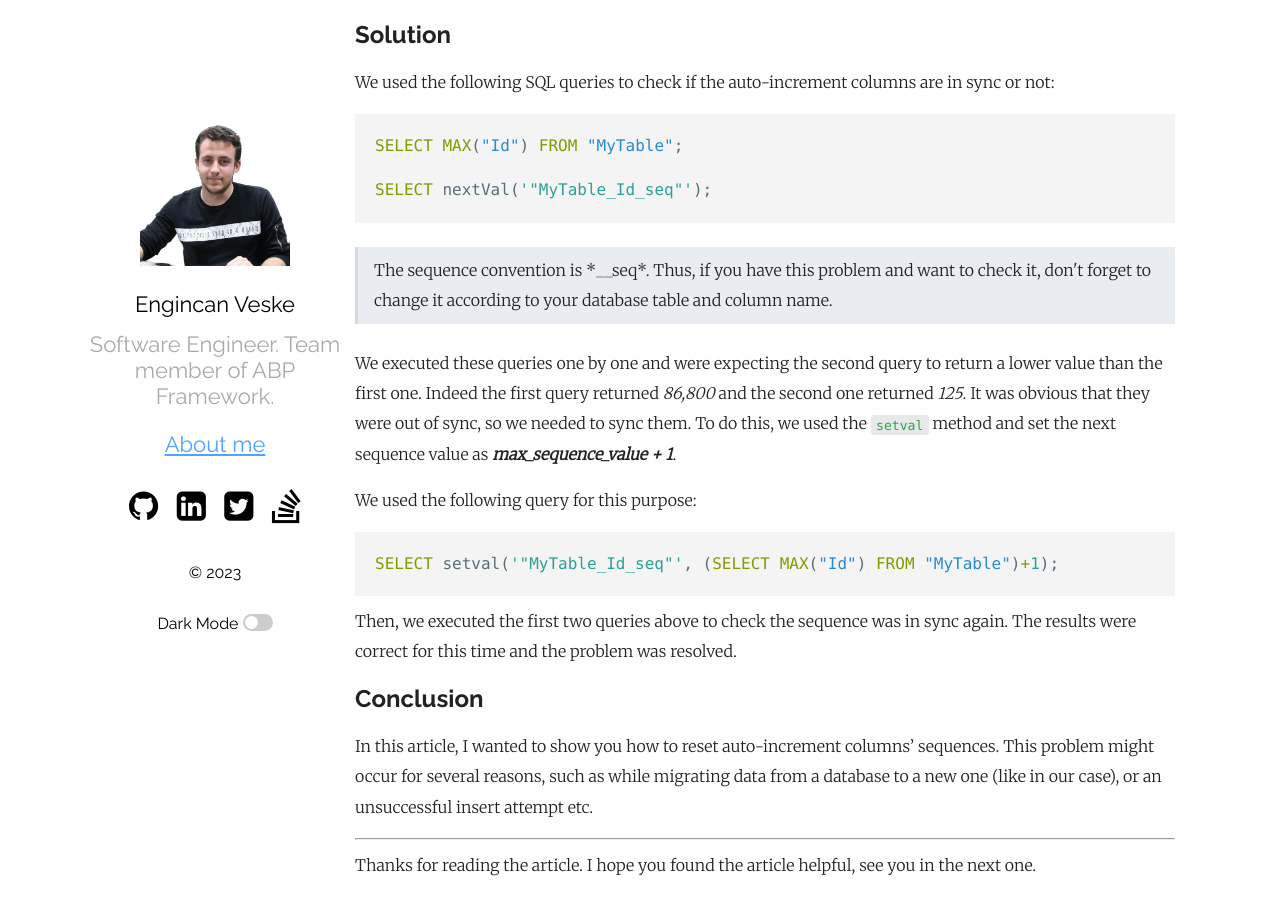
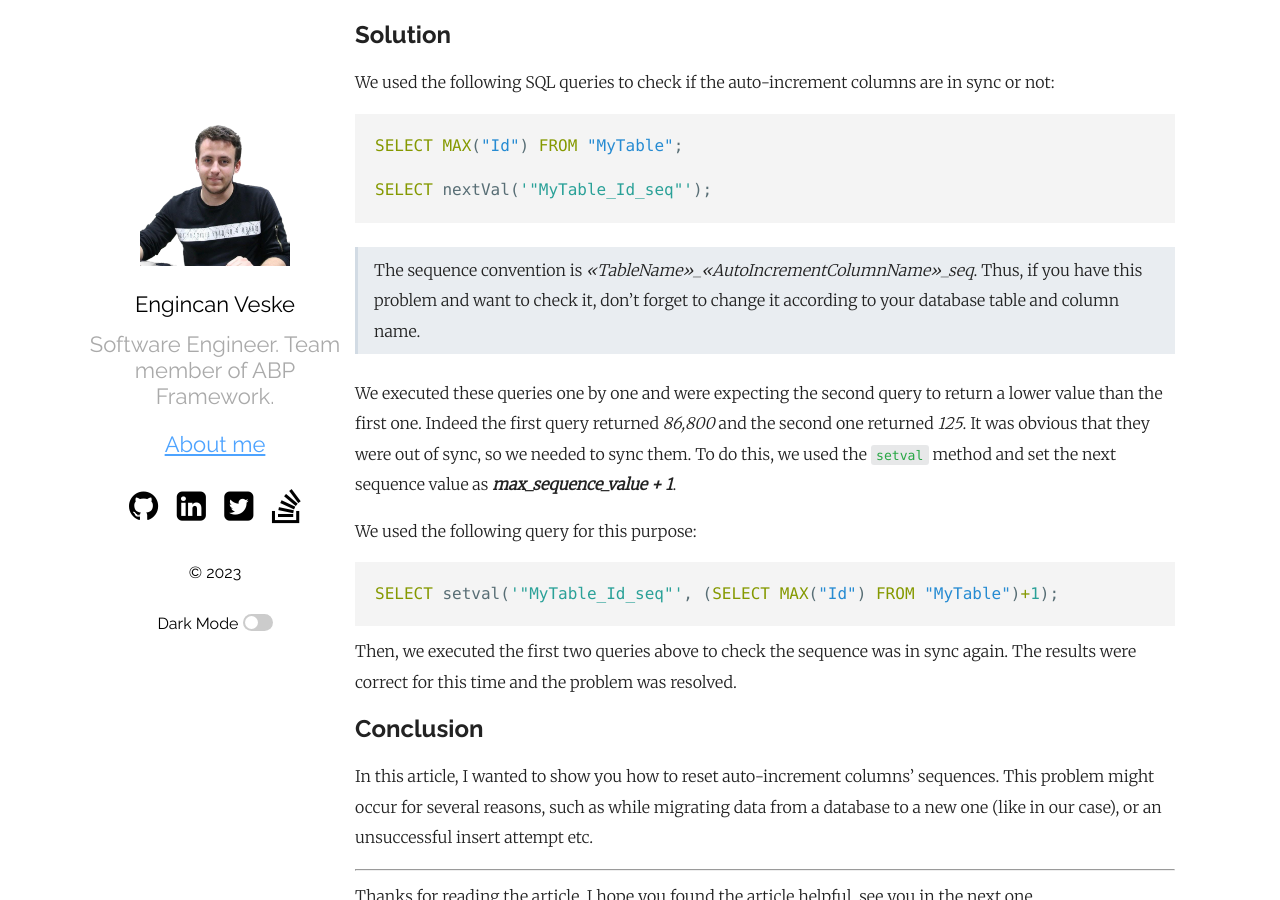
Before and after one commit to EngincanV/EngincanV.github.io, a Jekyll site: the page built from _posts/2023-02-25-postgresql-resetting-auto-increment-columns.md, in a window 1280 px wide and 900 px high, scrolled down 1340 px. Built offline with Jekyll 4.4.1, drawn with Linux system fonts in a browser that asks for light colours; comment, search, counter and statistics services are not loaded.

Commit message:
Update 2023-02-25-postgresql-resetting-auto-increment-columns.md

````diff
--- a/_posts/2023-02-25-postgresql-resetting-auto-increment-columns.md
+++ b/_posts/2023-02-25-postgresql-resetting-auto-increment-columns.md
@@ -46,7 +46,7 @@ SELECT MAX("Id") FROM "MyTable";
 SELECT nextVal('"MyTable_Id_seq"');
 ```
 
-> The sequence convention is *<TableName>_<AutoIncrementColumnName>_seq*. Thus, if you have this problem and want to check it, don't forget to change it according to your database table and column name.
+> The sequence convention is *<<TableName>>_<<AutoIncrementColumnName>>_seq*. Thus, if you have this problem and want to check it, don't forget to change it according to your database table and column name.
 
 We executed these queries one by one and were expecting the second query to return a lower value than the first one. Indeed the first query returned *86,800* and the second one returned  *125*.  It was obvious that they were out of sync, so we needed to sync them. To do this, we used the `setval` method and set the next sequence value as ***max_sequence_value + 1***.
 
````
